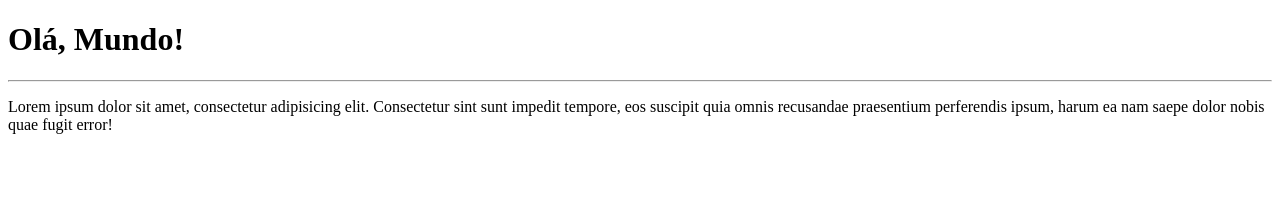
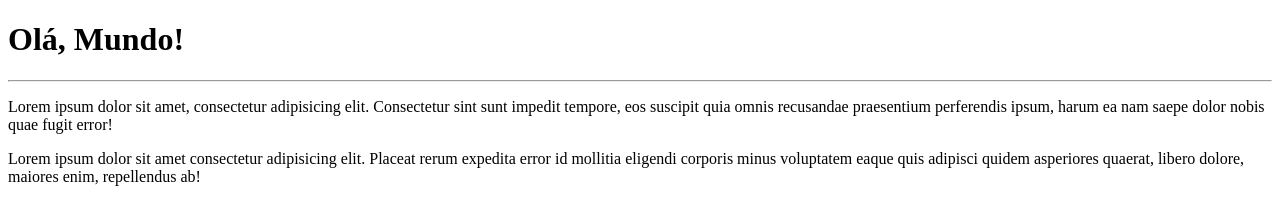
Before and after one commit to richard-developer/Ola-Mundo, a plain HTML site: page site-exemplo/index.html in a window 1280 px wide. Drawn offline with Linux system fonts and the light colour scheme.

Commit message:
Adicionei um Parágrafo.

```diff
--- a/site-exemplo/index.html
+++ b/site-exemplo/index.html
@@ -6,10 +6,15 @@
     <title>Meu primeiro Repositório</title>
 </head>
 <body>
+
     <h1>Olá, Mundo!</h1>
 
     <hr><!-- linha horizontal -->
 
     <p>Lorem ipsum dolor sit amet, consectetur adipisicing elit. Consectetur sint sunt impedit tempore, eos suscipit quia omnis recusandae praesentium perferendis ipsum, harum ea nam saepe dolor nobis quae fugit error!</p>
+
+    <p>Lorem ipsum dolor sit amet consectetur adipisicing elit. Placeat rerum expedita error id mollitia eligendi corporis minus voluptatem eaque quis adipisci quidem asperiores quaerat, libero dolore, maiores enim, repellendus ab!</p>
+
+
 </body>
 </html>
```
